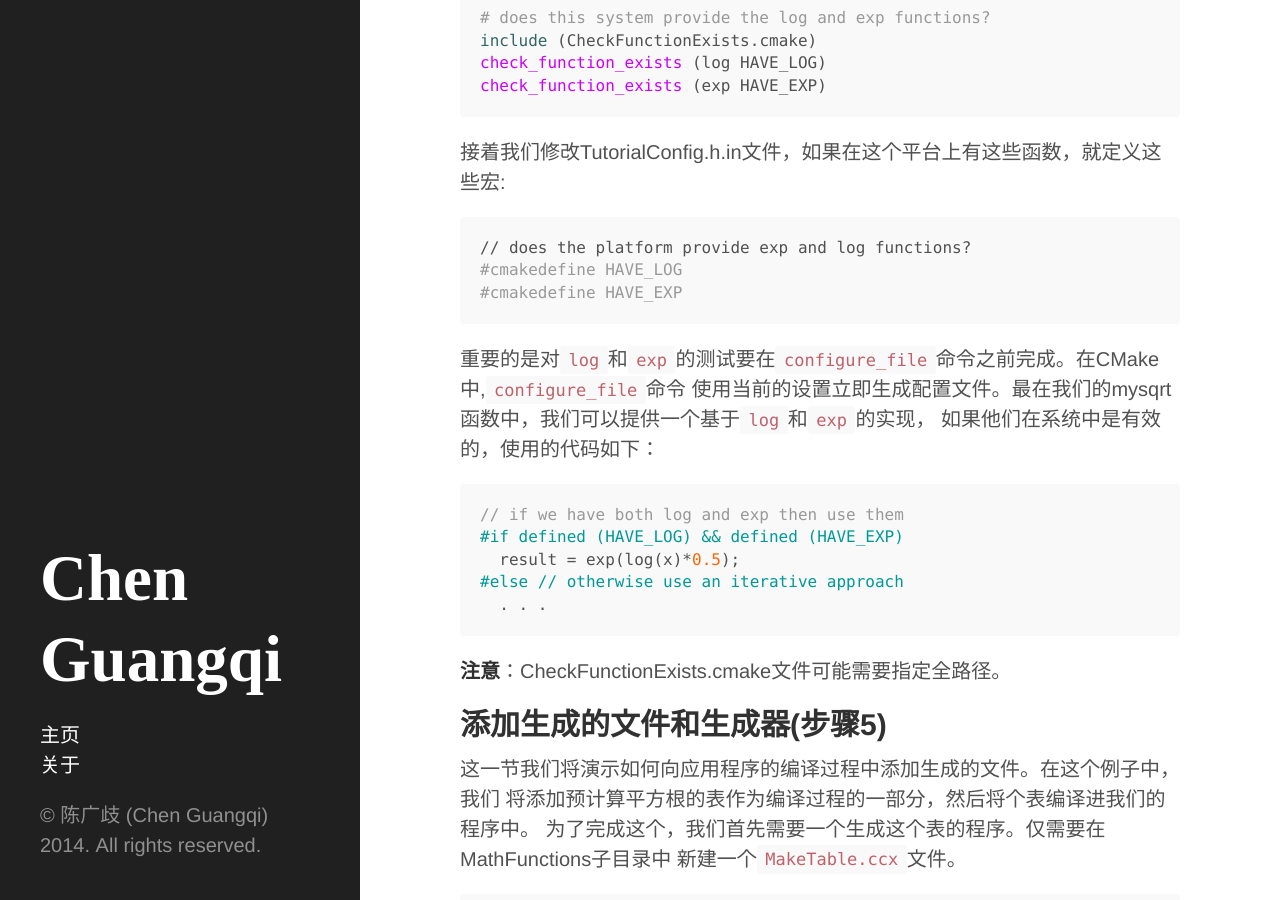
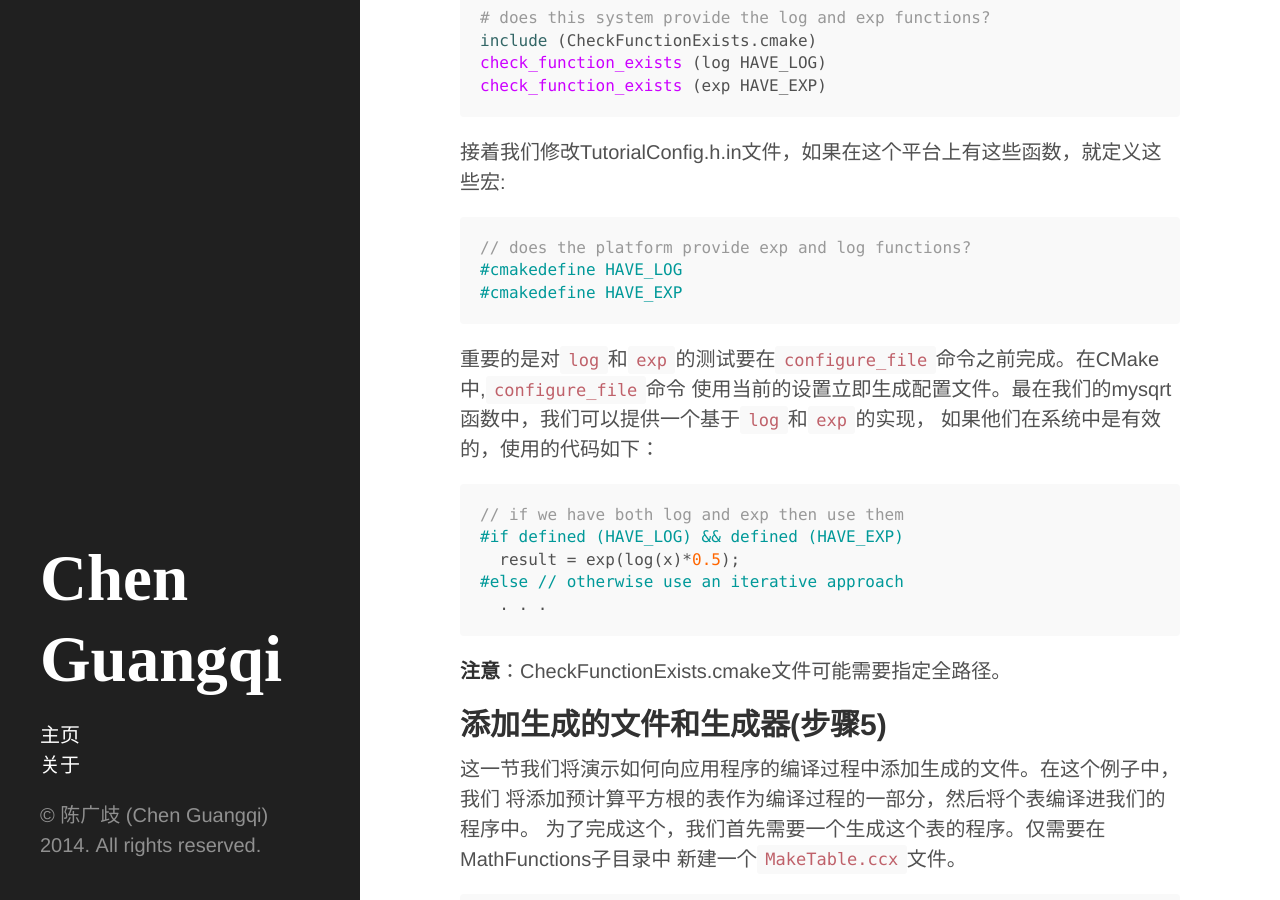
Before and after one commit to chenguangqi/chenguangqi.github.io, a Jekyll site: the page built from _posts/2014-07-31-CMake-Tutorial.md, in a window 1280 px wide and 900 px high, scrolled down 7094 px. Built offline with Jekyll 4.4.1, drawn with Linux system fonts in a browser that asks for light colours; Markdown is read by kramdown in place of the engine named in the settings.

Commit message:
Update 2014-07-31-CMake-Tutorial.md

````diff
--- a/_posts/2014-07-31-CMake-Tutorial.md
+++ b/_posts/2014-07-31-CMake-Tutorial.md
@@ -293,7 +293,7 @@ check_function_exists (exp HAVE_EXP)
 
 接着我们修改TutorialConfig.h.in文件，如果在这个平台上有这些函数，就定义这些宏:
 
-```cmake
+```c++
 // does the platform provide exp and log functions?
 #cmakedefine HAVE_LOG
 #cmakedefine HAVE_EXP
````
